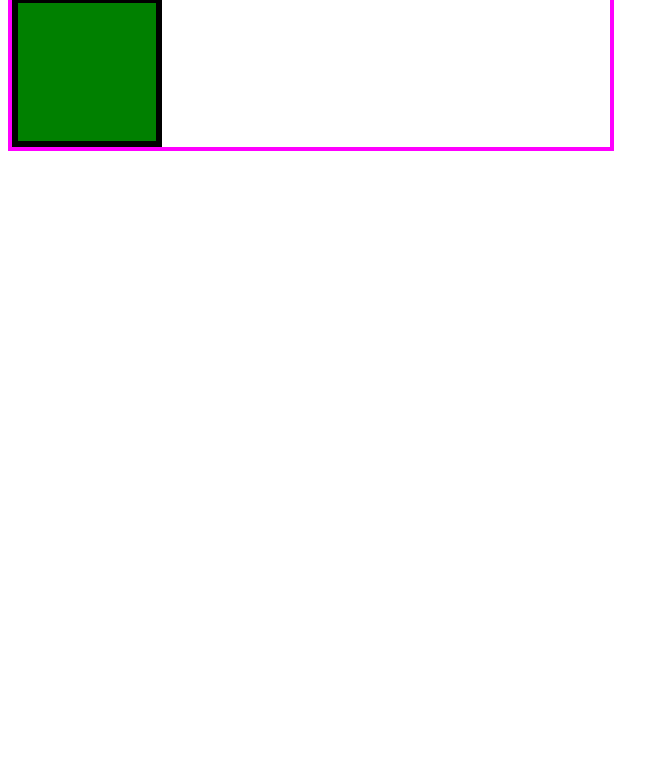
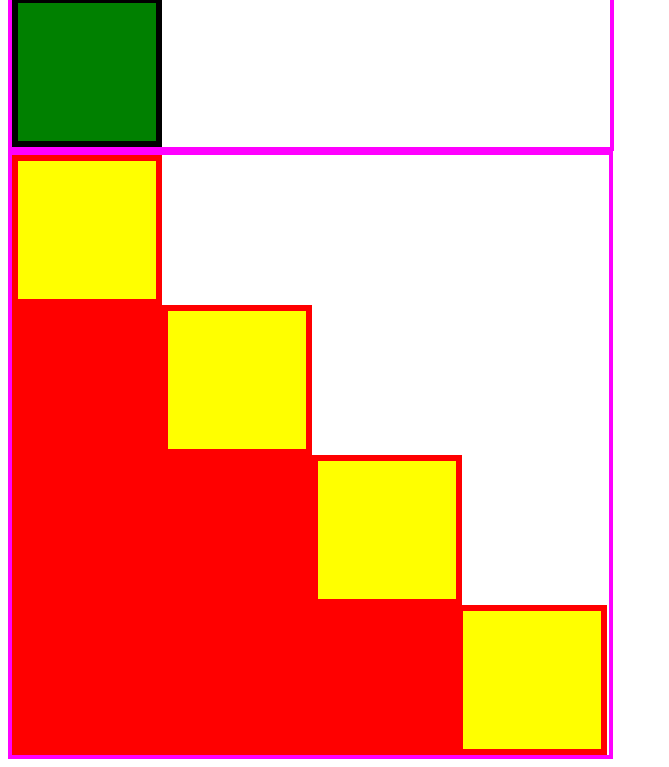
Before and after one commit to FbW-E04-2/uib-box-model-stairway-to-heaven-Wais000, a plain HTML site: page index.html in a window 1280 px wide. Shown: the part 465-1232 px from the top of the page, without its empty margins (0-669 px from the left). Before the commit the page ends 800 px from the top, so only its background shows below. Drawn offline with Linux system fonts and the light colour scheme.

Commit message:
tow-boxes

```diff
--- a/index.html
+++ b/index.html
@@ -27,7 +27,24 @@
                 <div class="row">
                     <div class="left-one4"></div>
                     <div class=" right-one4"> </div> </div>
+    </div>
 
+<div class="box-second">
+
+    <div class="row-second1">
+        <div class="first-1">
+        </div><div class="first-01"></div>
+    </div><div class="row">
+
+        <div class="first-2"></div><div class="first-02"></div>
+    </div><div class="row">
+
+        <div class="first-3"></div><div class="first-03"></div>
     </div>
+    <div class="row">
+        <div class="first-4"></div><div class="first-04"></div>
+    </div>
+</div>
+
 </body>
 </html>
--- a/style.css
+++ b/style.css
@@ -4,7 +4,6 @@ box-sizing: border-box;
 .main-box{
     width: 606px;
     border: 4px solid  magenta;
-    box-sizing: border-box;
     margin: 0px;
 }
 .left-one{
@@ -60,4 +59,64 @@ box-sizing: border-box;
 .row
 {
     height: 150px;
+    padding: 0px;
+    margin: 0px;
 }
+
+.box-second{
+    display: block;
+    width: 605px;
+    border: 4px solid  magenta;
+    padding: 0px;
+}
+.first-1{
+    height: 150px;
+    width: 150px;
+    background-color: yellow;
+    border:  6px solid red;
+}
+.first-2{
+    height: 150px;
+    width: 150px;
+    background-color: red;
+ padding: 0% auto;
+    display: inline-block;
+}
+.first-02{
+    height: 150px;
+    width: 150px;
+    background-color:yellow;
+    border: 6px solid red;
+    display: inline-block;
+    padding: 0px;
+}
+.first-3{
+    height: 150px;
+    width: 300px;
+    background-color: red;
+ padding: 0% auto;
+    display: inline-block;
+}
+.first-03{
+    height: 150px;
+    width: 150px;
+    background-color:yellow;
+    border: 6px solid red;
+    display: inline-block;
+    padding: 0px;
+}
+
+.first-4{
+    height: 150px;
+    width: 445px;
+    background-color: red;
+    display: inline-block;
+}
+.first-04{
+    height: 150px;
+    width: 150px;
+    background-color:yellow;
+    border: 6px solid red;
+    display: inline-block;
+    padding: 0px;
+}
```
